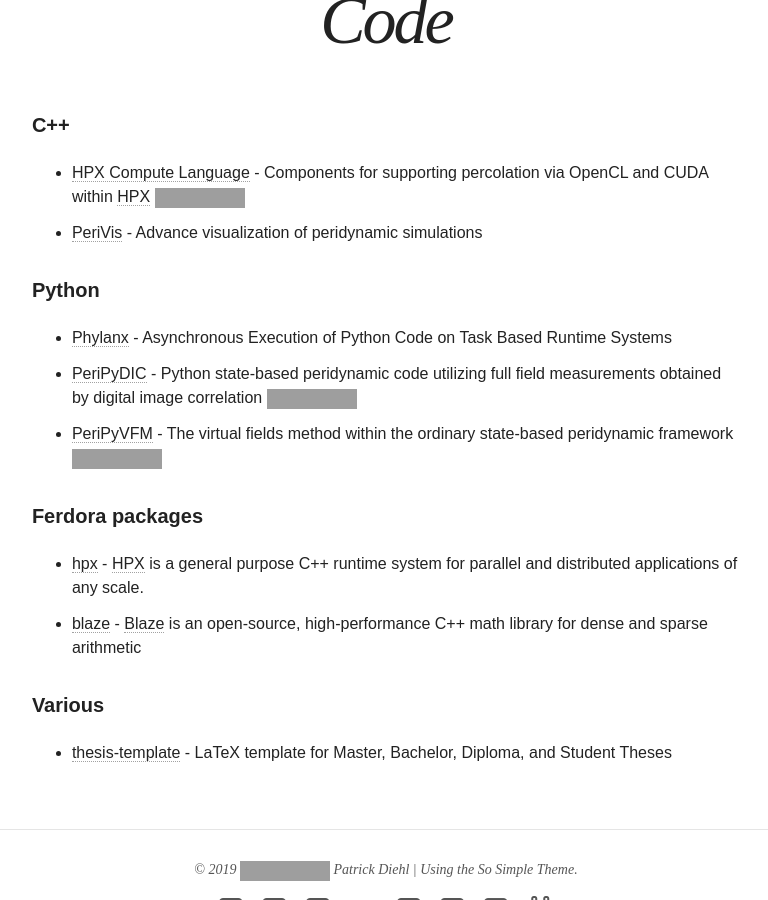
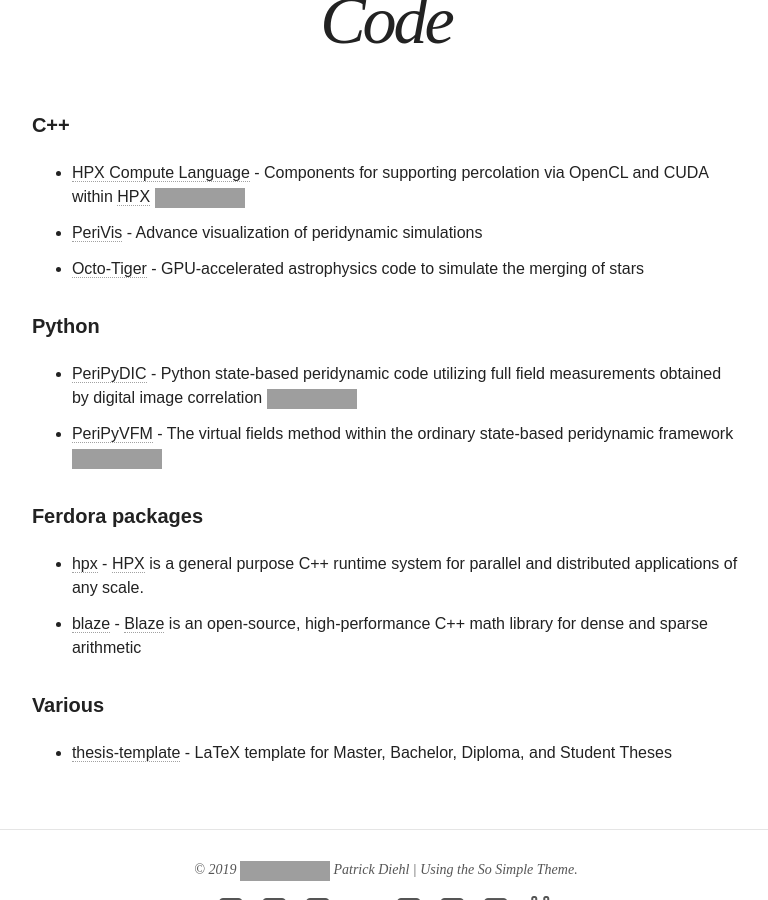
Before and after one commit to diehlpk/diehlpk.github.io, a Jekyll site: the page built from code/index.md, in a window 1280 px wide and 900 px high, scrolled down 492 px, cut to the strip 0-900 px from the top of the window. Shown: the whole strip, without its empty margins (254-1022 px from the left). Built offline with Jekyll 4.4.1, drawn with Linux system fonts in a browser that asks for light colours; nearby versions of some CDN libraries; some web fonts are replaced; grey boxes are pictures that could not be loaded.

Commit message:
Add octotiger

```diff
--- a/code/index.md
+++ b/code/index.md
@@ -8,10 +8,10 @@
 
 * [HPX Compute Language](https://github.com/STEllAR-GROUP/hpxcl) - Components for supporting percolation via OpenCL and CUDA within [HPX](https://github.com/STEllAR-GROUP/hpx) [![DOI](https://zenodo.org/badge/13384046.svg)](https://zenodo.org/badge/latestdoi/13384046)
 * [PeriVis](https://github.com/PeriVIS) - Advance visualization of peridynamic simulations
+* [Octo-Tiger](https://github.com/STEllAR-GROUP/octotiger) - GPU-accelerated astrophysics code to simulate the merging of stars
 
 ##### Python
 
-* [Phylanx](https://github.com/STEllAR-GROUP/phylanx) - Asynchronous Execution of Python Code on Task Based Runtime Systems
 * [PeriPyDIC](https://github.com/lm2-poly/PeriPyDIC) - Python state-based peridynamic code utilizing full field measurements obtained by digital image correlation [![DOI](https://zenodo.org/badge/46075533.svg)](https://zenodo.org/badge/latestdoi/46075533)
 * [PeriPyVFM](https://github.com/lm2-poly/PeriPyVFM) - The virtual fields method within the ordinary state-based peridynamic framework
 [![DOI](https://zenodo.org/badge/93547069.svg)](https://zenodo.org/badge/latestdoi/93547069)
```
